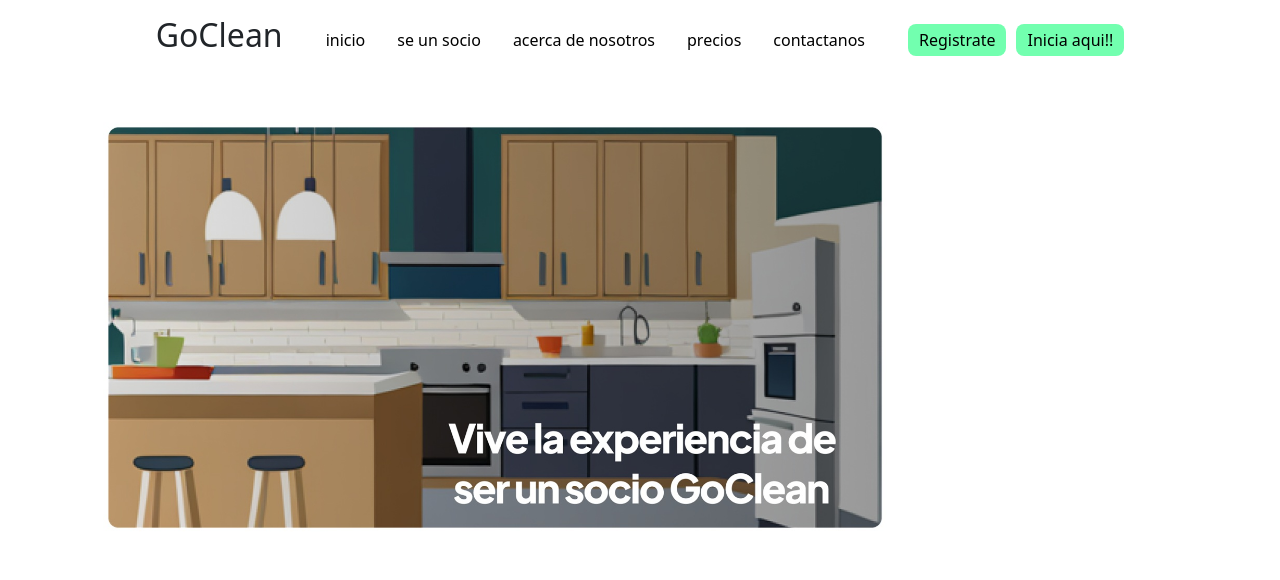
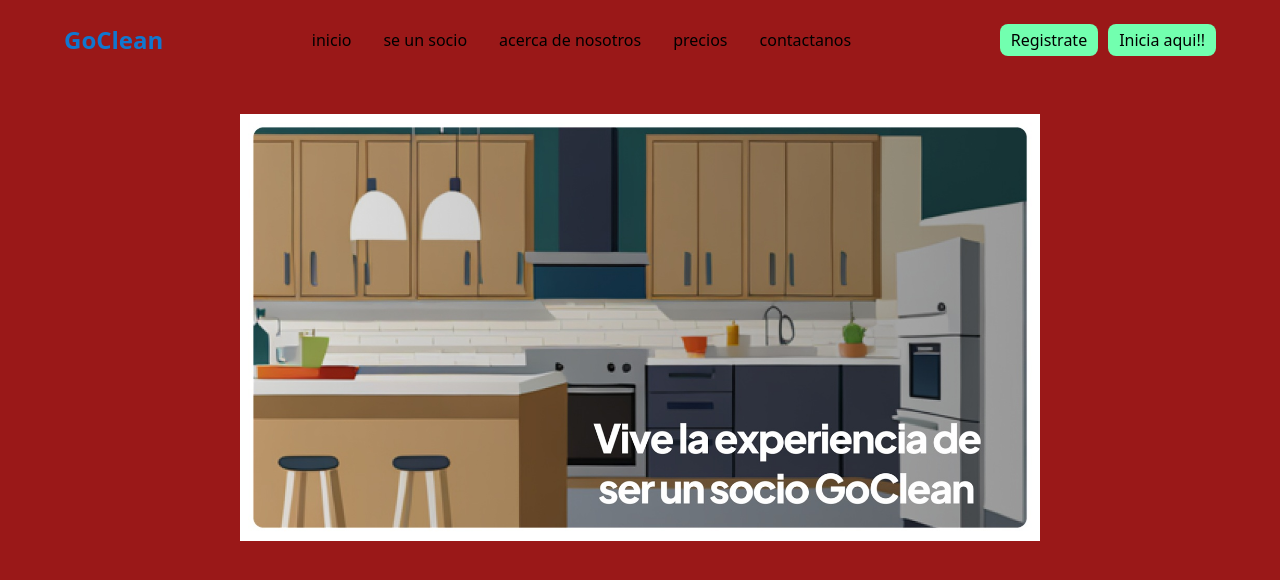
Before and after one commit to tonguiino/GoClean, a React (Vite) app: page / in a window 1280 px wide. Shown: the top 580 px of the page. Built offline with nearby package versions, Linux system fonts and the light colour scheme.

Commit message:
Correccion de bugs y problemas de vistas

```diff
--- a/src/App.css
+++ b/src/App.css
@@ -2,4 +2,8 @@
   margin: 0 auto;
   padding: 1rem;
   text-align: center;
+  width: 90%;
+  display: flex;
+  flex-direction: column;
+  align-items: center;
 }
--- a/src/App.jsx
+++ b/src/App.jsx
@@ -1,7 +1,7 @@
 import { useState } from 'react'
 import './App.css'
-import 'bootstrap/dist/css/bootstrap.min.css';
-import 'bootstrap/dist/js/bootstrap.bundle.min.js';
+// import 'bootstrap/dist/css/bootstrap.min.css';
+// import 'bootstrap/dist/js/bootstrap.bundle.min.js';
 import { Route, Routes } from 'react-router-dom';
 import Home from './pages/home/Home';
 
--- a/src/components/header/Menu.scss
+++ b/src/components/header/Menu.scss
@@ -1,7 +1,9 @@
 header {
     display: flex;
     height: 3em;
-    justify-content: space-around;
+    justify-content: space-between;
+    align-items: center;
+    width: 100%;
 
     .nav-menu {
         height: 100%;
--- a/src/index.css
+++ b/src/index.css
@@ -2,10 +2,6 @@
   font-family: system-ui, Avenir, Helvetica, Arial, sans-serif;
   line-height: 1.5;
   font-weight: 400;
-  color-scheme: light dark;
-  color: rgba(255, 255, 255, 0.87);
-  background-color: #242424;
-
   font-synthesis: none;
   text-rendering: optimizeLegibility;
   -webkit-font-smoothing: antialiased;
@@ -61,11 +57,15 @@
   list-style: none;
 }
 
+section{
+  width: ;
+}
+
 
 @media (prefers-color-scheme: light) {
   :root {
-    color: #213547;
-    background-color: #ffffff;
+    color: #1177cf;
+    background-color: #9a1818;
   }
   a:hover {
     color: #747bff;
```
